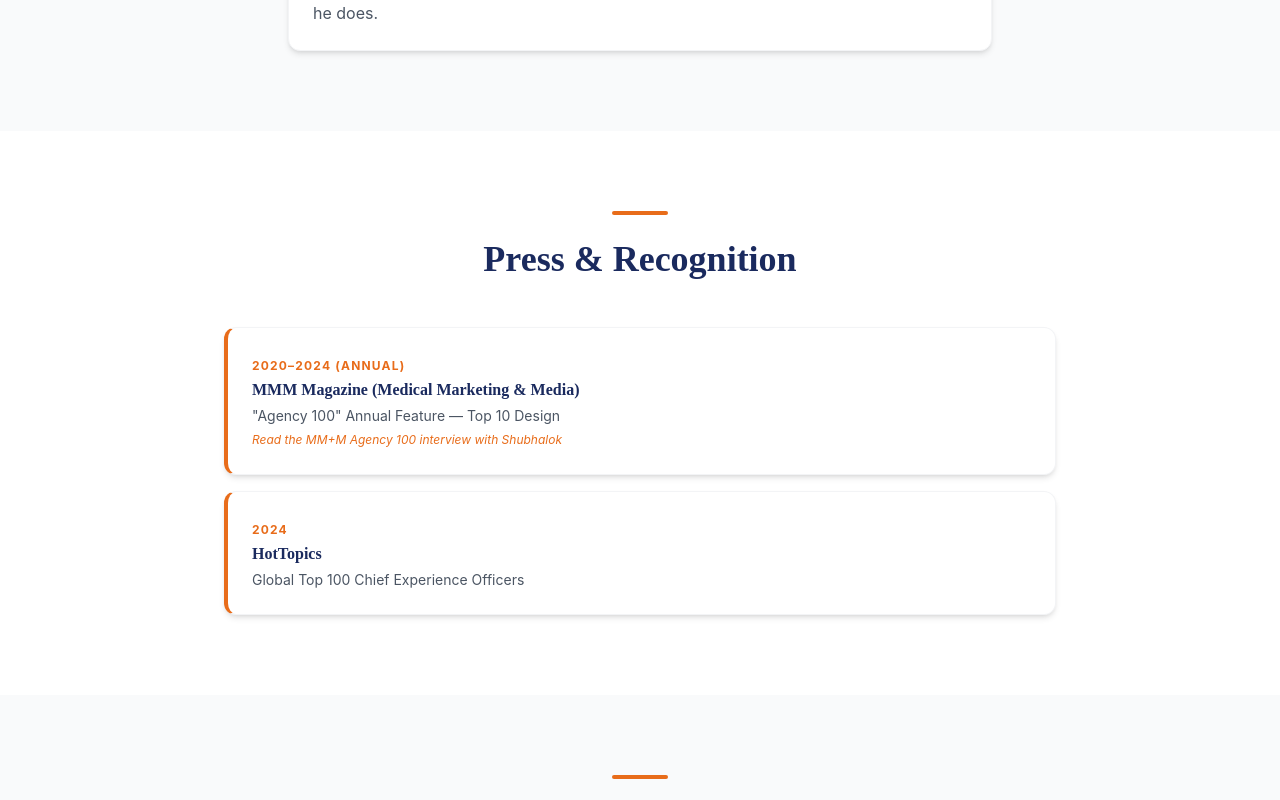
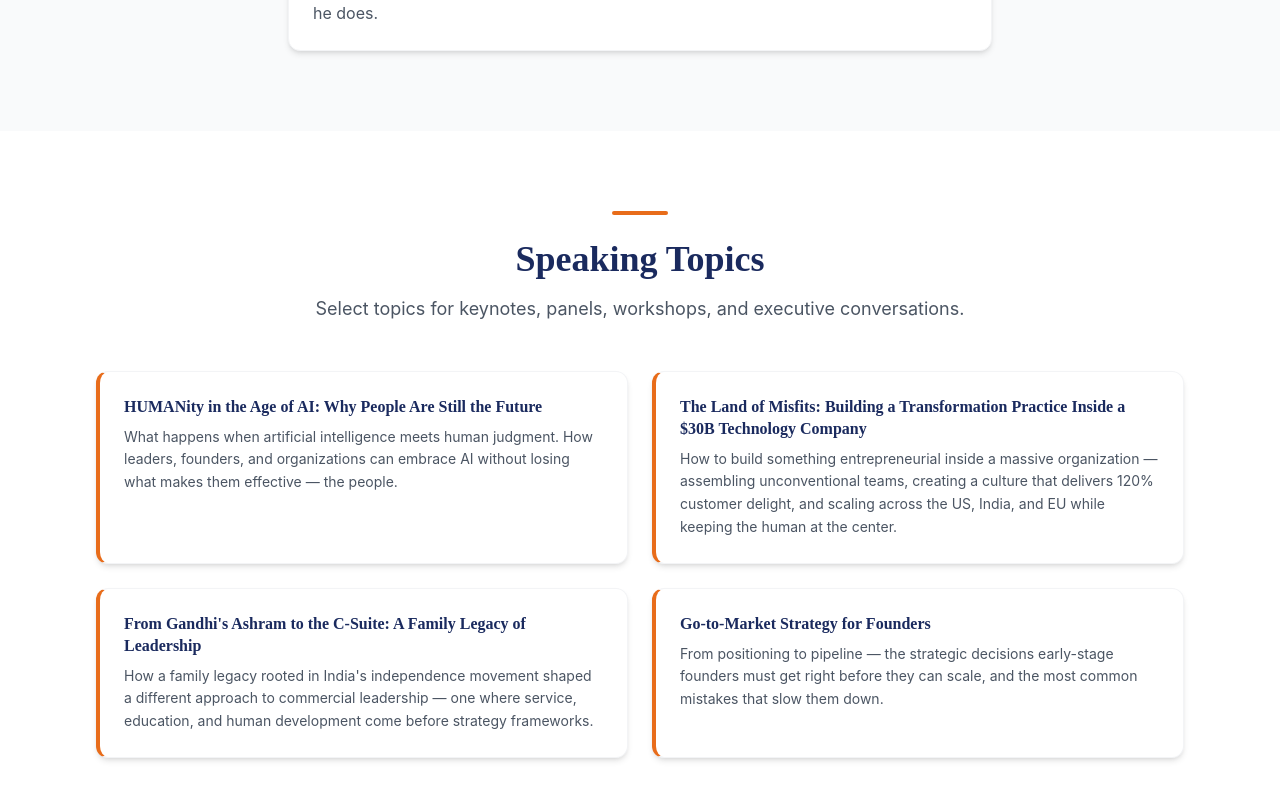
Before and after one commit to shubhalokg/shubhalok-website, a Next.js app: page /media-kit in a window 1280 px wide. Shown: the part 2120-2920 px from the top of the page. Built offline with nearby package versions, Linux system fonts and the light colour scheme.

Commit message:
Add Speaking Topics section to Media Kit page

```diff
--- a/app/(main)/media-kit/page.tsx
+++ b/app/(main)/media-kit/page.tsx
@@ -71,6 +71,29 @@
     feature: 'Global Top 100 Chief Experience Officers',
     years: '2024',
     note: '',
+  },
+]
+
+const speakingTopicsMediaKit = [
+  {
+    title: 'HUMANity in the Age of AI: Why People Are Still the Future',
+    description:
+      'What happens when artificial intelligence meets human judgment. How leaders, founders, and organizations can embrace AI without losing what makes them effective — the people.',
+  },
+  {
+    title: 'The Land of Misfits: Building a Transformation Practice Inside a $30B Technology Company',
+    description:
+      'How to build something entrepreneurial inside a massive organization — assembling unconventional teams, creating a culture that delivers 120% customer delight, and scaling across the US, India, and EU while keeping the human at the center.',
+  },
+  {
+    title: 'From Gandhi\'s Ashram to the C-Suite: A Family Legacy of Leadership',
+    description:
+      'How a family legacy rooted in India\'s independence movement shaped a different approach to commercial leadership — one where service, education, and human development come before strategy frameworks.',
+  },
+  {
+    title: 'Go-to-Market Strategy for Founders',
+    description:
+      'From positioning to pipeline — the strategic decisions early-stage founders must get right before they can scale, and the most common mistakes that slow them down.',
   },
 ]
 
@@ -188,6 +211,29 @@
                 <p key={i}>{para}</p>
               ))}
             </div>
+          </div>
+        </div>
+      </section>
+
+      {/* Speaking topics */}
+      <section className="py-20 bg-white">
+        <div className="max-w-6xl mx-auto px-4 sm:px-6 lg:px-8">
+          <div className="text-center mb-12">
+            <div className="accent-bar mx-auto" />
+            <h2 className="section-heading mx-auto">Speaking Topics</h2>
+            <p className="section-subheading mx-auto text-center">
+              Select topics for keynotes, panels, workshops, and executive conversations.
+            </p>
+          </div>
+          <div className="grid md:grid-cols-2 gap-6">
+            {speakingTopicsMediaKit.map((topic) => (
+              <div key={topic.title} className="card border-l-4 border-l-brand-orange">
+                <h3 className="font-bold text-brand-navy text-base mb-2 leading-snug">
+                  {topic.title}
+                </h3>
+                <p className="text-gray-600 text-sm leading-relaxed">{topic.description}</p>
+              </div>
+            ))}
           </div>
         </div>
       </section>
```
